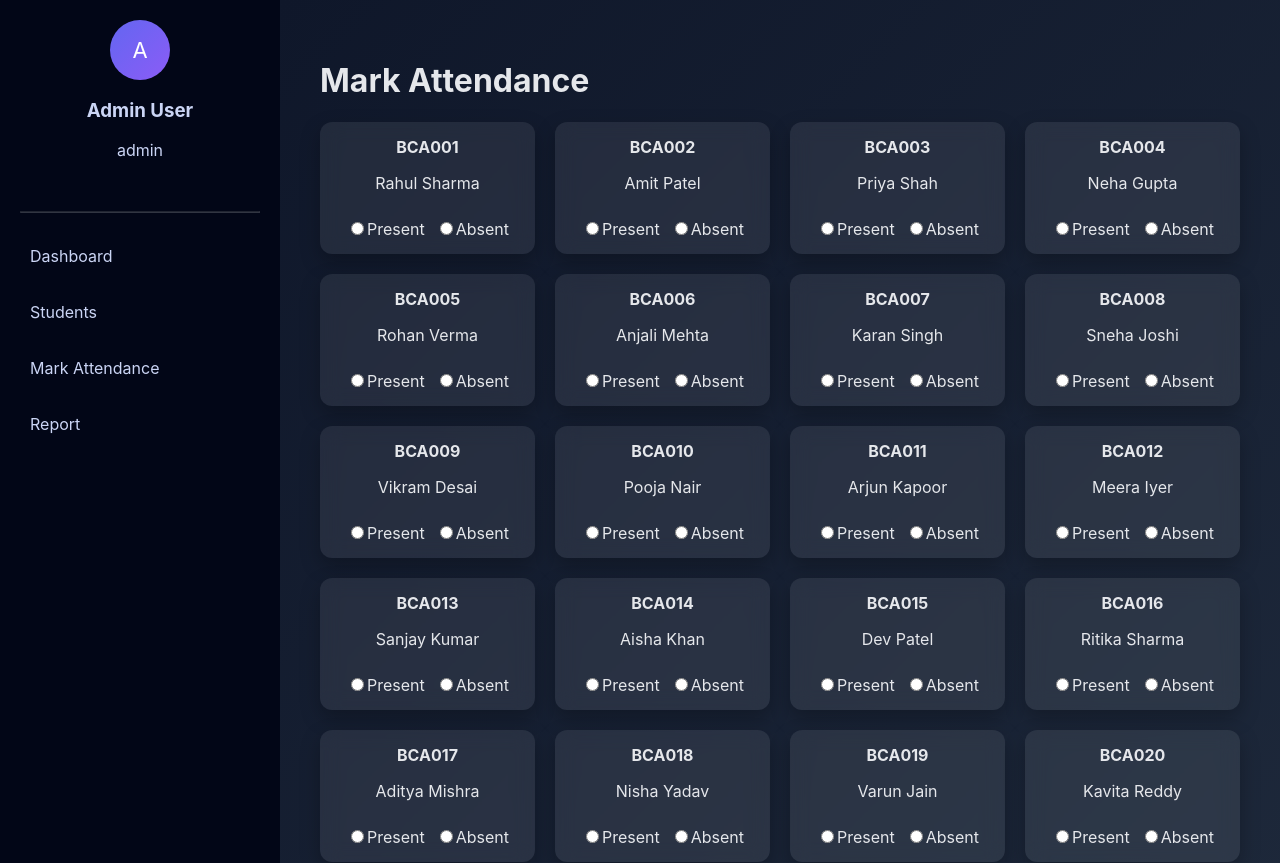
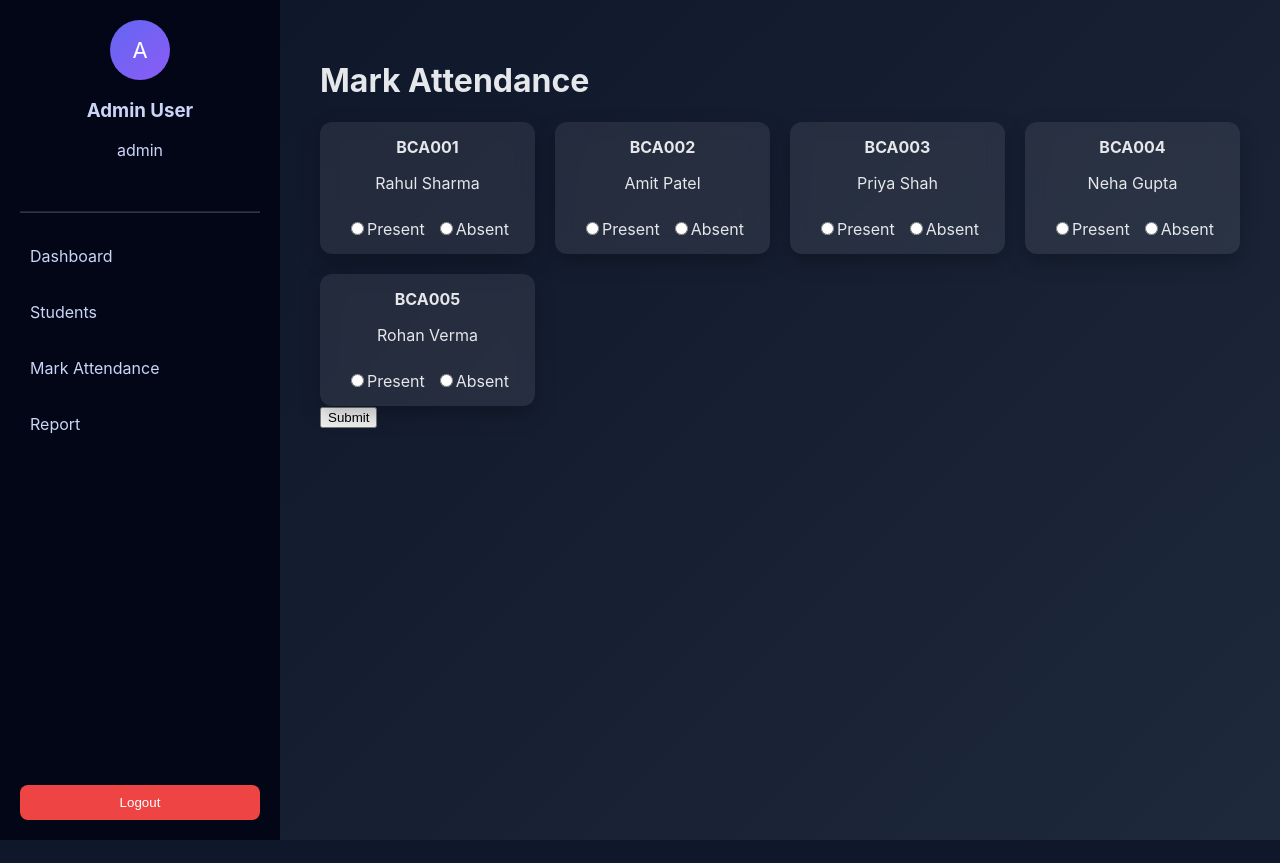
Before and after one commit to vaniyalamati9-cloud/attendance-system, a React (Create React App) app in the folder frontend/online attendance system/attendance/: page /attendance in a window 1280 px wide. Shown: the top 863 px of the page. After the commit the page ends 840 px from the top, so only its background shows below. Built offline with nearby package versions, Linux system fonts and the light colour scheme; sample sign-in values are in the browser's storage.

Commit message:
updated deploy version

```diff
--- a/frontend/online attendance system/attendance/src/pages/Attendance.js
+++ b/frontend/online attendance system/attendance/src/pages/Attendance.js
@@ -9,28 +9,12 @@ const students=[
 { enroll:"BCA002", name:"Amit Patel" },
 { enroll:"BCA003", name:"Priya Shah" },
 { enroll:"BCA004", name:"Neha Gupta" },
-{ enroll:"BCA005", name:"Rohan Verma" },
-{ enroll:"BCA006", name:"Anjali Mehta" },
-{ enroll:"BCA007", name:"Karan Singh" },
-{ enroll:"BCA008", name:"Sneha Joshi" },
-{ enroll:"BCA009", name:"Vikram Desai" },
-{ enroll:"BCA010", name:"Pooja Nair" },
-{ enroll:"BCA011", name:"Arjun Kapoor" },
-{ enroll:"BCA012", name:"Meera Iyer" },
-{ enroll:"BCA013", name:"Sanjay Kumar" },
-{ enroll:"BCA014", name:"Aisha Khan" },
-{ enroll:"BCA015", name:"Dev Patel" },
-{ enroll:"BCA016", name:"Ritika Sharma" },
-{ enroll:"BCA017", name:"Aditya Mishra" },
-{ enroll:"BCA018", name:"Nisha Yadav" },
-{ enroll:"BCA019", name:"Varun Jain" },
-{ enroll:"BCA020", name:"Kavita Reddy" }
+{ enroll:"BCA005", name:"Rohan Verma" }
 ];
 
 const [attendance,setAttendance] = useState({});
 const [loading,setLoading] = useState(false);
 
-// handle selection
 const handleChange = (enroll,status)=>{
   setAttendance(prev => ({
     ...prev,
@@ -38,7 +22,6 @@ const handleChange = (enroll,status)=>{
   }));
 };
 
-// submit attendance
 const submitAttendance = async ()=>{
 
 const token = localStorage.getItem("token");
@@ -51,13 +34,11 @@ const records = students.map(student => ({
   status: attendance[student.enroll] || "Absent"
 }));
 
-console.log("SENDING:", {records,date});
-
 try{
 
 setLoading(true);
 
-const res = await fetch("http://localhost:5000/api/attendance/save", {
+const res = await fetch("https://attendance-backend.onrender.com/api/attendance/save", {
   method: "POST",
   headers: {
     "Content-Type": "application/json",
@@ -68,38 +49,30 @@ const res = await fetch("http://localhost:5000/api/attendance/save", {
 
 const data = await res.json();
 
-console.log("RESPONSE:", data);
-
 if(res.ok){
   alert("Attendance Submitted ✅");
   setAttendance({});
 }else{
-  alert(data.message || "Error ❌");
+  alert(data.message);
 }
 
 }catch(err){
 console.log(err);
-alert("Server error ❌");
+alert("Error ❌");
 }
 
 setLoading(false);
-
 };
 
 return(
-
 <div className="dashboard-container">
-
 <Sidebar/>
-
 <div className="dashboard-content">
 
 <h1>Mark Attendance</h1>
 
 <div className="attendance-grid">
-
 {students.map((student,index)=>(
-
 <div key={index} className="student-card">
 
 <div className="student-info">
@@ -132,19 +105,15 @@ Absent
 </div>
 
 </div>
-
 ))}
-
 </div>
 
-<button className="submit-btn" onClick={submitAttendance} disabled={loading}>
-{loading ? "Submitting..." : "Submit Attendance"}
+<button onClick={submitAttendance} disabled={loading}>
+{loading ? "Submitting..." : "Submit"}
 </button>
 
 </div>
-
 </div>
-
 );
 }
 
--- a/frontend/online attendance system/attendance/src/pages/Dashboard.js
+++ b/frontend/online attendance system/attendance/src/pages/Dashboard.js
@@ -2,119 +2,65 @@ import React, { useEffect, useState } from "react";
 import Sidebar from "../components/Sidebar";
 import { io } from "socket.io-client";
 
-import {
-  Chart as ChartJS,
-  ArcElement,
-  Tooltip,
-  Legend,
-  CategoryScale,
-  LinearScale,
-  BarElement
-} from "chart.js";
-
-import { Pie, Bar } from "react-chartjs-2";
-
-ChartJS.register(
-  ArcElement,
-  Tooltip,
-  Legend,
-  CategoryScale,
-  LinearScale,
-  BarElement
-);
-
 function Dashboard(){
 
-const [present, setPresent] = useState(0);
-const [absent, setAbsent] = useState(0);
-const [loading, setLoading] = useState(true);
+const [present,setPresent] = useState(0);
+const [absent,setAbsent] = useState(0);
 
 const fetchData = async () => {
 
 const token = localStorage.getItem("token");
 
-try{
-
-const res = await fetch("http://localhost:5000/api/attendance", {
-  headers: {
-    Authorization: `Bearer ${token}`
+const res = await fetch("https://attendance-backend.onrender.com/api/attendance", {
+  headers:{
+    Authorization:`Bearer ${token}`
   }
 });
 
 const data = await res.json();
 
-if(Array.isArray(data) && data.length > 0){
+if(data.length > 0){
+  const latest = data[data.length-1];
 
-  const latest = data[data.length - 1];
+  let p=0,a=0;
 
-  let p = 0, a = 0;
-
-  latest.records.forEach(s => {
-    if(s.status === "Present") p++;
+  latest.records.forEach(s=>{
+    if(s.status==="Present") p++;
     else a++;
   });
 
   setPresent(p);
   setAbsent(a);
-
-}else{
-  setPresent(0);
-  setAbsent(0);
 }
 
-}catch(err){
-console.log(err);
-}
-
-setLoading(false);
 };
 
 useEffect(()=>{
 
 fetchData();
 
-const socket = io("http://localhost:5000");
+const socket = io("https://attendance-backend.onrender.com");
 
 socket.on("attendanceUpdated", ()=>{
   fetchData();
 });
 
-return ()=> socket.disconnect();
+return ()=>socket.disconnect();
 
 },[]);
 
-const pieData = {
-labels: ["Present", "Absent"],
-datasets: [{
-  data: [present, absent],
-  backgroundColor: ["#22c55e", "#f97316"]
-}]
-};
-
-const barData = {
-labels: ["Present", "Absent"],
-datasets: [{
-  label: "Students",
-  data: [present, absent],
-  backgroundColor: ["#22c55e", "#f97316"]
-}]
-};
-
 return(
-
 <div className="dashboard-container">
-
 <Sidebar/>
-
 <div className="dashboard-content">
 
-<h1 style={{color:"#fff"}}>Dashboard</h1>
+<h1>Dashboard</h1>
 
 <div className="cards">
 
 <div className="card total">
-<h3>Total Students</h3>
-<p>{present + absent}</p>
+<h3>Total</h3>
+<p>{present+absent}</p>
 </div>
 
 <div className="card present">
@@ -129,27 +75,8 @@ return(
 
 </div>
 
-{loading ? (
-<h2 style={{color:"white"}}>Loading...</h2>
-) : (
-
-<div style={{display:"flex",gap:"40px",marginTop:"40px"}}>
-
-<div style={{width:"300px"}}>
-<Pie data={pieData}/>
-</div>
-
-<div style={{width:"400px"}}>
-<Bar data={barData}/>
-</div>
-
-</div>
-
-)}
-
 </div>
 </div>
-
 );
 }
 
```
Also changed, not shown: 1 other file (tests, documents, lock files or other folders).
